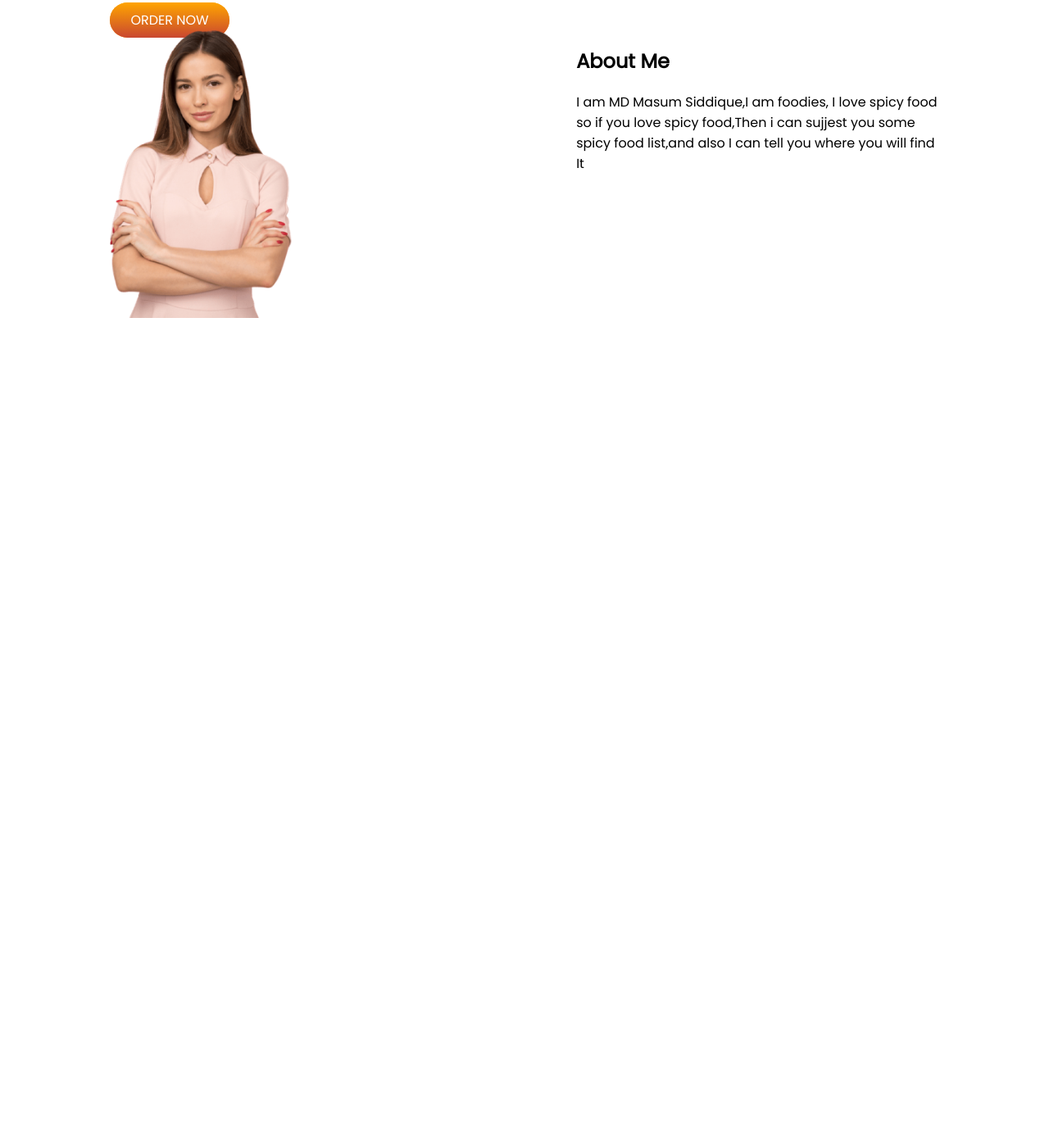
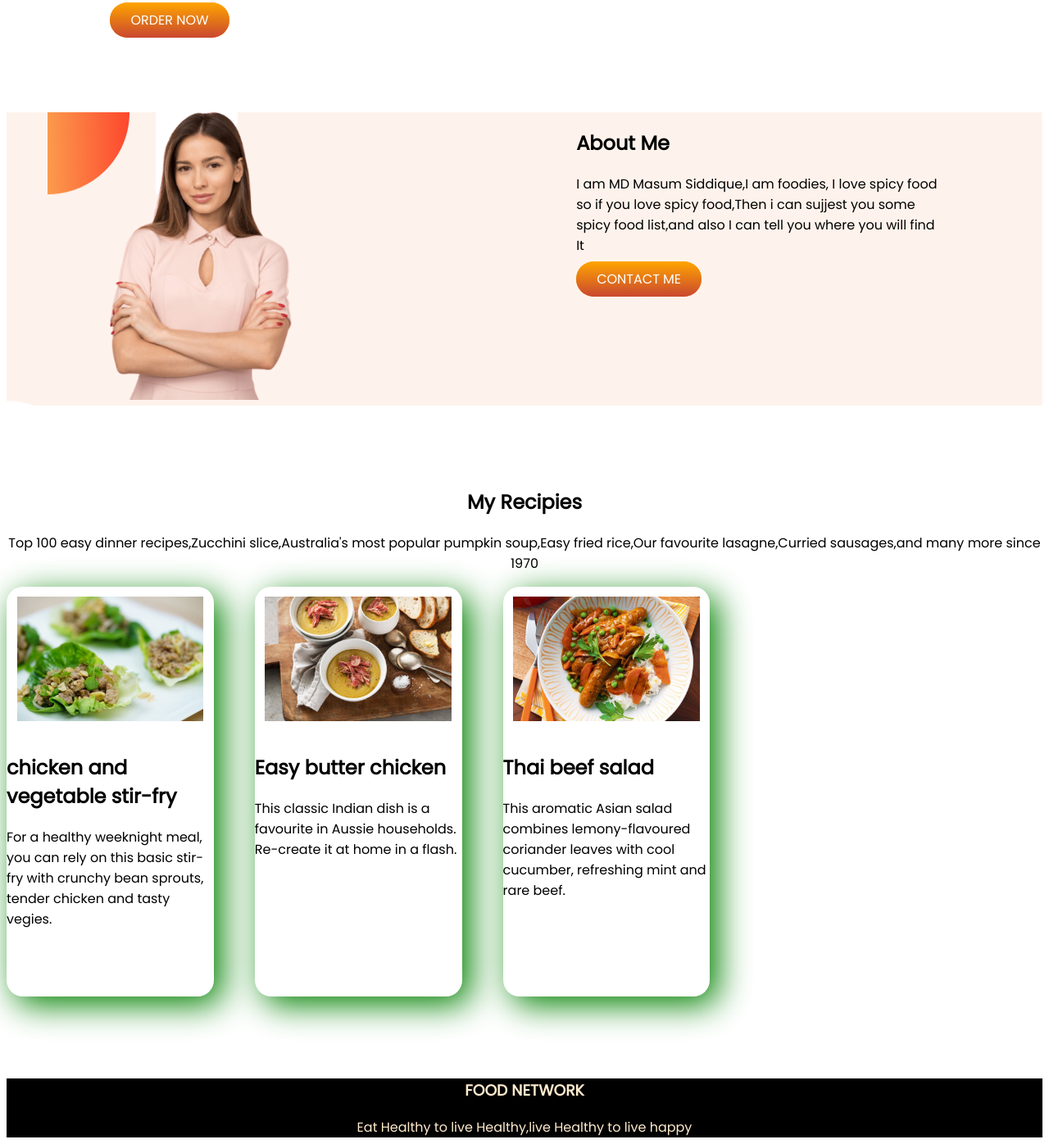
Before and after one commit to MD-Masum-Siddique/food-netwrok-site, a plain HTML site: page index.html in a window 1280 px wide. Shown: the part 528-1924 px from the top of the page at 82% size. Before the commit the page ends 931 px from the top, so only its background shows below. Drawn offline with Linux system fonts and the light colour scheme.

Commit message:
footer add

```diff
--- a/index.html
+++ b/index.html
@@ -25,7 +25,7 @@
             <img src="images/female/Group 8425.png" alt="">
         </div>
     </section>
-    <section class="flex">
+    <section class="flex middle-banner">
         <div class="half-width">
             <img src="images/female/Person Image.png" alt="">
         </div>
@@ -33,7 +33,40 @@
             <h2>About Me</h2>
             <P>I am MD Masum Siddique,I am foodies, I love spicy food so if you love spicy food,Then i can sujjest you
                 some spicy food list,and also I can tell you where you will find It</P>
+            <a class="link-button" target="_blank" href="">CONTACT ME</a>
         </div>
+    </section>
+    <section>
+        <div id="aline">
+            <h2>My Recipies</h2>
+            <p>Top 100 easy dinner recipes,Zucchini slice,Australia's most popular pumpkin soup,Easy fried rice,Our
+                favourite lasagne,Curried sausages,and many more since 1970</p>
+        </div>
+        <div class="flex">
+            <div class="recipies-details">
+                <img src="images/chicken.jpg" alt="">
+                <h2>chicken and vegetable stir-fry</h2>
+                <p>For a healthy weeknight meal, you can rely on this basic stir-fry with crunchy bean sprouts, tender
+                    chicken and tasty vegies.</p>
+            </div>
+            <div class="recipies-details">
+                <img src="images/soup.jpeg" alt="">
+                <h2>Easy butter chicken</h2>
+                <p>This classic Indian dish is a favourite in Aussie households. Re-create it at home in a flash.</p>
+            </div>
+            <div class="recipies-details">
+                <img src="images/salad.jpeg" alt="">
+                <h2>Thai beef salad</h2>
+                <p>This aromatic Asian salad combines lemony-flavoured coriander leaves with cool cucumber, refreshing
+                    mint
+                    and rare beef.</p>
+            </div>
+        </div>
+        <div id="aline-last">
+            <h3>FOOD NETWORK</h3>
+            <footer>Eat Healthy to live Healthy,live Healthy to live happy</footer>
+        </div>
+
     </section>
 
 </body>
--- a/style.css
+++ b/style.css
@@ -6,6 +6,7 @@ h1{
 }
 .flex{
     display: flex;
+    margin-bottom: 100px;
 }
 .half-width{
     width: 35%;
@@ -25,3 +26,26 @@ h1{
 .orenge-color{
     color: orange;
 }
+.middle-banner{
+    background-image: url( images/7.png);
+    background-repeat: no-repeat;
+}
+.recipies-details{
+    width: 20%;
+    margin-right: 50px;
+    box-shadow: 10px 10px 40px green;
+    border-radius: 20px;
+    height: 500px;
+}
+.recipies-details img{
+    width: 90%;
+    padding: 5%;
+}
+#aline{
+    text-align: center;
+}
+#aline-last{
+    text-align: center;
+    background-color: black;
+    color: blanchedalmond;
+}
```
Also changed, not shown: images/7.png (added), images/chicken.jpg (added), images/salad.jpeg (added), images/soup.jpeg (added).
